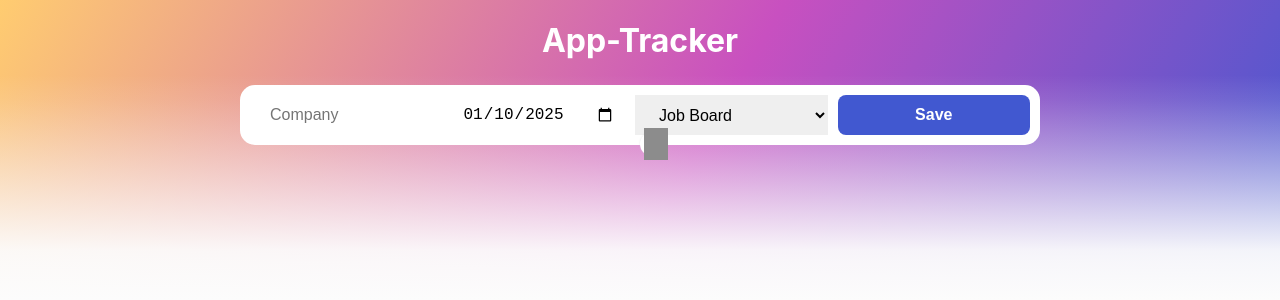
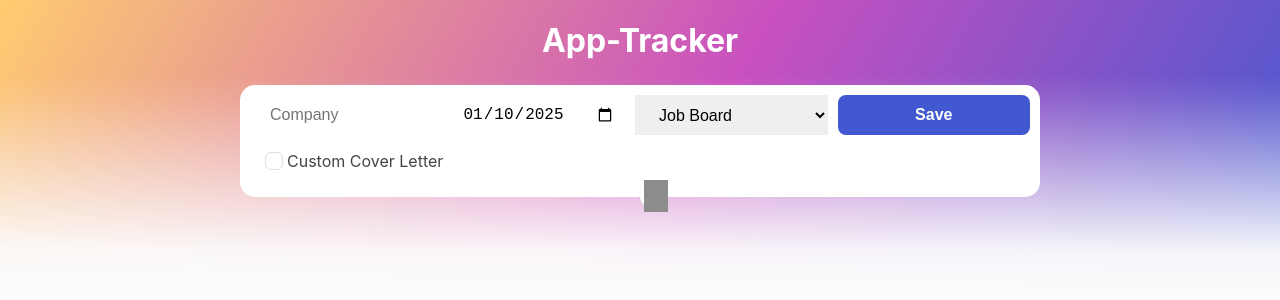
Before and after one commit to Alexbruce1/app-tracker, a React (Create React App) app: page / in a window 1280 px wide. Both pictures are taken after a click on the button 652 px from the left and 144 px from the top of the page. Shown: the top 300 px of the page. Built offline with nearby package versions, Linux system fonts and the light colour scheme; no server answers; the database is empty; grey boxes are pictures that could not be loaded.

Commit message:
Add checkbox for tracking custom cover letters

```diff
--- a/src/App.css
+++ b/src/App.css
@@ -42,37 +42,8 @@
   text-align: center;
 }
 
-.expand-form-button {
-  background-color: #FFF;
-  box-shadow: 0 0 3px -1px #CCC;
-  position: absolute;
-  border: none;
-  outline: none;
-  height: 24px;
-  width: 24px;
-  border-radius: 50%;
-  margin: 0;
-  margin-top: -3px;
-  padding: 0;
-  transition-duration: .3s;
-  cursor: pointer;
-}
-
-.expand-form-button:hover {
-  box-shadow: 0 0 4px -1px #666;
-}
-
-.form-caret-img {
-  height: 24px;
-  transform: rotate(90deg);
-  filter: invert(30%);
-}
-
-.form-caret-img-expanded {
-  transform: rotate(270deg);
-}
-
-.application-submit-form {
+.application-submit-form-first-line,
+.application-submit-form-second-line {
   border-radius: 8px;
   display: flex;
   width: 100%;
@@ -108,6 +79,80 @@
 
 .button-element:hover {
   background-color: #5671F5;
+}
+
+.custom-letter-checkbox-container {
+  display: flex;
+  padding: 0 15px;
+}
+
+.custom-letter-checkbox {
+  display: flex;
+  align-items: center;
+  cursor: pointer;
+  font-size: 16px;
+}
+
+.custom-letter-checkbox input {
+  display: none;
+}
+
+.checkbox {
+  width: 16px;
+  height: 16px;
+  border: 1px solid #DDD;
+  border-radius: 6px;
+  margin-right: 4px;
+  display: inline-block;
+  position: relative;
+  transition: all 0.2s ease-in-out;
+}
+
+.custom-letter-checkbox input:checked + .checkbox {
+  background-color: #4158D0;
+  border-color: transparent;
+}
+
+.custom-letter-checkbox input:checked + .checkbox::after {
+  content: "";
+  position: absolute;
+  top: 1px;
+  left: 5px;
+  width: 4px;
+  height: 10px;
+  border: solid white;
+  border-width: 0 2px 2px 0;
+  transform: rotate(45deg);
+}
+
+.expand-form-button {
+  background-color: #FFF;
+  box-shadow: 0 0 3px -1px #CCC;
+  position: absolute;
+  border: none;
+  outline: none;
+  height: 24px;
+  width: 24px;
+  border-radius: 50%;
+  margin: 0;
+  margin-top: -3px;
+  padding: 0;
+  transition-duration: .3s;
+  cursor: pointer;
+}
+
+.expand-form-button:hover {
+  box-shadow: 0 0 4px -1px #666;
+}
+
+.form-caret-img {
+  height: 24px;
+  transform: rotate(90deg);
+  filter: invert(30%);
+}
+
+.form-caret-img-expanded {
+  transform: rotate(270deg);
 }
 
 @media (max-width: 860px) {
--- a/src/App.js
+++ b/src/App.js
@@ -59,7 +59,7 @@ function App() {
             applied_date: formData.date,
             job_board: formData.jobBoard,
             notes: formData.notes || "",
-            custom_cover_letter: false,
+            custom_cover_letter: formData.customCoverLetter,
           },
         ])
         .select();
@@ -103,10 +103,15 @@ function App() {
 
   };
 
+  const handleCheckboxChange = (e) => {
+    setFormData((prev) => ({
+      ...prev,
+      customCoverLetter: e.target.checked
+    }));
+  };
+
   const handleFormExpansion = () => {
     setFormExpanded(!FormExpanded);
-
-    console.log(FormExpanded);
   }
 
   return (
@@ -116,6 +121,7 @@ function App() {
       </div>
       <div className="application-form-outline app-content">
         <form className="application-submit-form" onSubmit={saveJob}>
+          <div className="application-submit-form-first-line">
             <input
               type="text"
               placeholder="Company"
@@ -154,6 +160,24 @@ function App() {
               value="Save"
               className="form-element form-submit button-element"
             />
+          </div>
+
+          {FormExpanded && (
+            <div className="application-submit-form-second-line">
+              <div className="custom-letter-checkbox-container">
+                <label className="custom-letter-checkbox">
+                  <input
+                    type="checkbox"
+                    name="customCoverLetter"
+                    onChange={handleCheckboxChange}
+                    checked={formData.customCoverLetter}/>
+                  <span className="checkbox"></span>
+                </label>
+                <p className="custom-cover-letter-text">Custom Cover Letter</p>
+              </div>
+            </div>
+          )}
+
         </form>
         <button className="expand-form-button" onClick={handleFormExpansion}>
           <img src={caret} className={FormExpanded ? "form-caret-img form-caret-img-expanded" : "form-caret-img"} />
```
Lines whose indentation alone changed are shown as unchanged.
